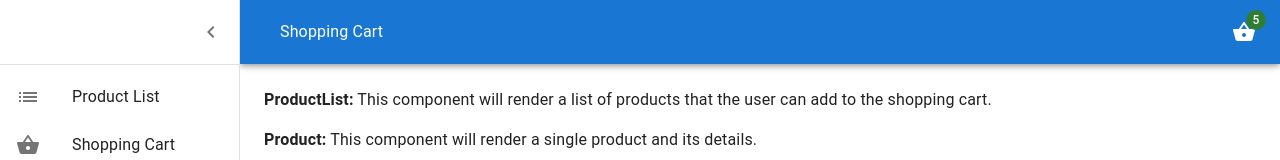
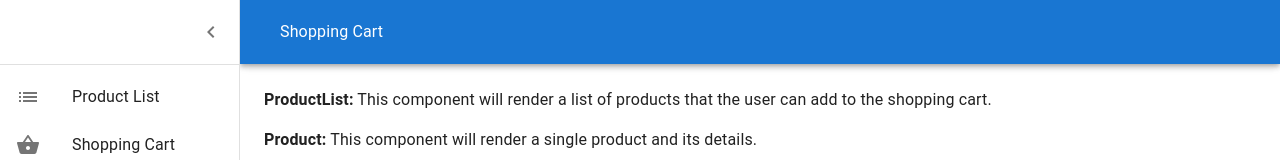
Before and after one commit to furkan-can/shopping-cart-web, a React (Create React App) app: page / in a window 1280 px wide. Shown: the top 160 px of the page. Built offline with nearby package versions, Linux system fonts and the light colour scheme.

Commit message:
removed basket info

```diff
--- a/src/components/Layout.tsx
+++ b/src/components/Layout.tsx
@@ -3,7 +3,6 @@ import ChevronRightIcon from "@mui/icons-material/ChevronRight";
 import ListIcon from "@mui/icons-material/List";
 import MenuIcon from "@mui/icons-material/Menu";
 import ShoppingBasketIcon from "@mui/icons-material/ShoppingBasket";
-import { Badge } from "@mui/material";
 import MuiAppBar, { AppBarProps as MuiAppBarProps } from "@mui/material/AppBar";
 import Box from "@mui/material/Box";
 import CssBaseline from "@mui/material/CssBaseline";
@@ -113,9 +112,9 @@ export default function DashboardLayout() {
               component={Link}
               to="/basket"
             > */}
-            <Badge badgeContent={5} color="success">
+            {/* <Badge badgeContent={5} color="success">
               <ShoppingBasketIcon />
-            </Badge>
+            </Badge> */}
             {/* </IconButton> */}
           </Box>
         </Toolbar>
```
